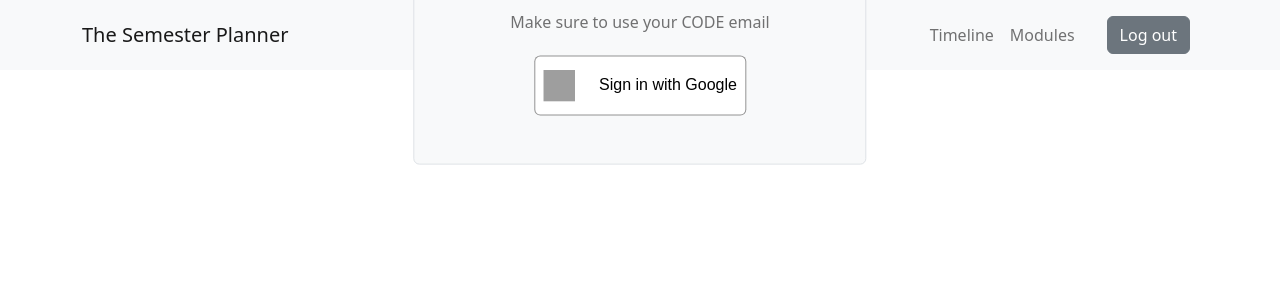
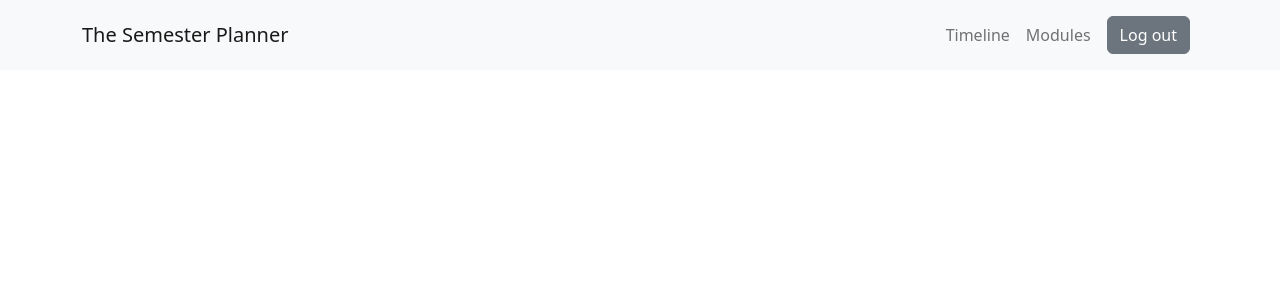
Before and after one commit to Semester-Planner/frontend, a React (Create React App) app: page / in a window 1280 px wide. Shown: the top 300 px of the page. Built offline with nearby package versions, Linux system fonts and the light colour scheme; no server answers; grey boxes are pictures that could not be loaded.

Commit message:
update: no login in navbar

```diff
--- a/src/components/Authentication/Login.js
+++ b/src/components/Authentication/Login.js
@@ -1,4 +1,4 @@
-import { Button, Modal } from "react-bootstrap";
+import { Button } from "react-bootstrap";
 
 export const Login = () => {
   const loginAPI = () => {
--- a/src/components/Navbar/Navbar.js
+++ b/src/components/Navbar/Navbar.js
@@ -14,9 +14,6 @@ export default function Navigation() {
             <Nav.Link href="timeline">Timeline</Nav.Link>
             <Nav.Link href="modules">Modules</Nav.Link>
             <Nav.Link href="">
-              <Login />
-            </Nav.Link>
-            <Nav.Link href="">
               <Logout />
             </Nav.Link>
           </Nav>
```
